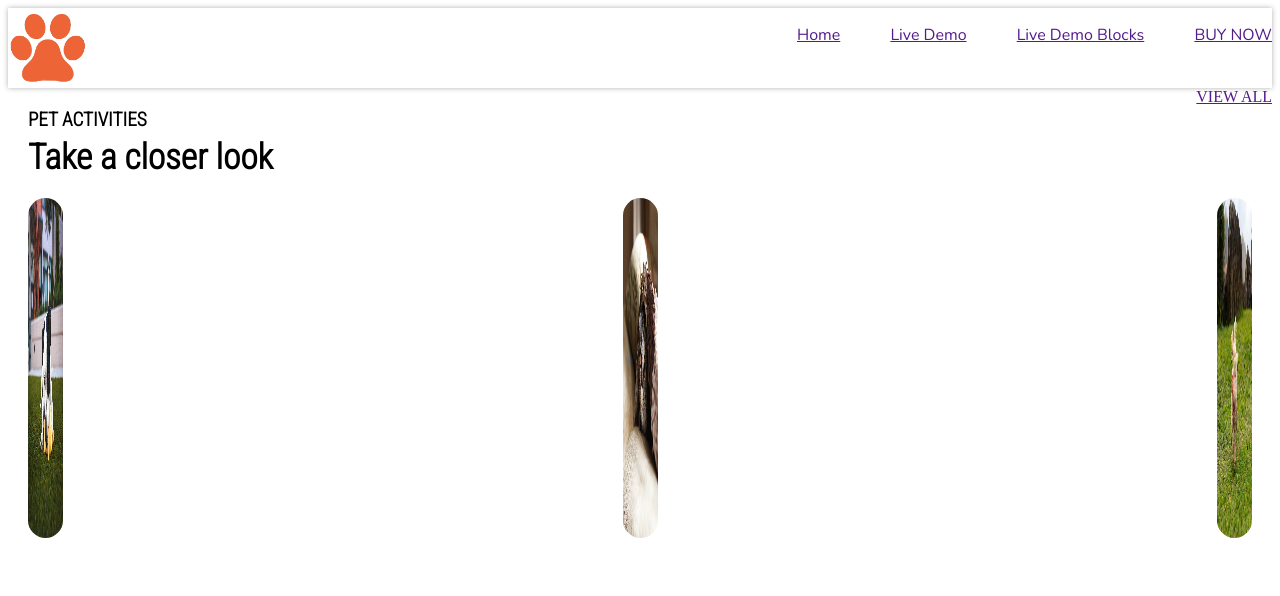
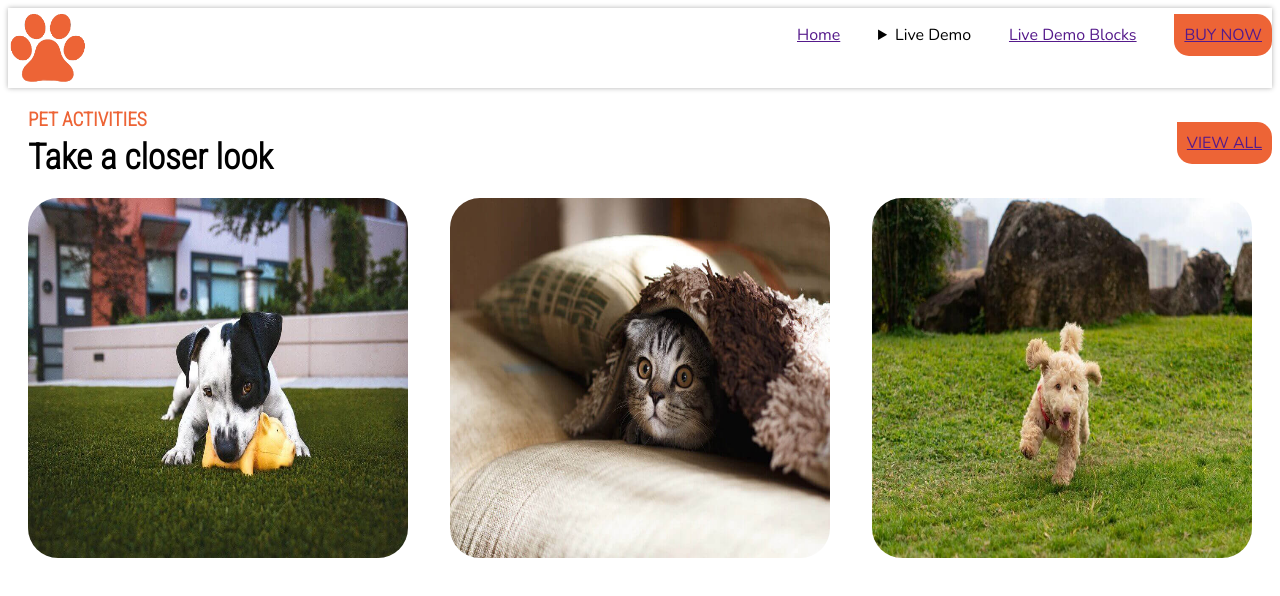
Before and after one commit to MarinaNaM/202205-W01CH03_Marina-Navarrete, a plain HTML site: page index.html in a window 1280 px wide. Drawn offline with nearby package versions, Linux system fonts and the light colour scheme.

Commit message:
Change html and css

```diff
--- a/index.html
+++ b/index.html
@@ -17,8 +17,8 @@
                         <a class="menu__link" href="">Home</a>
                     </li>
                     <li class="menu__li">
-                        <a class="menu__link" href="">Live Demo</a>
-
+                        <details class="menu__link">
+                            <summary>Live Demo</summary>
                             <ul class="submenu__li">
                                 <li class="sub-li">
                                     <a class="sub-li__link" href=""
@@ -36,12 +36,13 @@
                                     >
                                 </li>
                             </ul>
+                        </details>
                     </li>
                     <li class="menu__li">
                         <a class="menu__link" href="">Live Demo Blocks</a>
                     </li>
                     <li class="menu__li">
-                        <a class="menu__link" href="">BUY NOW</a>
+                        <a class="bottom1" href="">BUY NOW</a>
                     </li>
                 </ul>
             </nav>
--- a/style.css
+++ b/style.css
@@ -19,13 +19,10 @@
     display: inline;
 }
 
-.submenu__li {
-    display: none;
-}
-
 .body {
     display: flex;
     justify-content: space-between;
+    align-items: center;
 }
 
 .body__titles {
@@ -40,6 +37,7 @@
     font-size: 120%;
     font-weight: 700;
     margin: 0 auto 5px 0;
+    color: rgb(237, 100, 54);
 }
 
 .second-title {
@@ -47,10 +45,6 @@
     font-size: 220%;
     font-weight: 900;
     margin: 0 auto;
-}
-
-.body__bottom {
-    display: flex;
 }
 
 .images__gallery {
@@ -62,7 +56,24 @@
     margin-right: 20px;
 }
 div > img {
-    width: 35px;
-    height: 340px;
+    width: 380px;
+    height: 360px;
     border-radius: 30px;
 }
+
+.bottom1 {
+    font-family: "Nunito", sans-serif;
+    background-color: rgb(237, 100, 54);
+    border-radius: 6px;
+    font-size: 100%;
+    border-radius: 0 15px 15px 15px;
+    padding: 10px;
+}
+
+.bottom {
+    font-family: "Nunito", sans-serif;
+    background-color: rgb(237, 100, 54);
+    border-radius: 0 15px 15px 15px;
+    font-size: 100%;
+    padding: 10px;
+}
```
Lines whose indentation alone changed are shown as unchanged.
